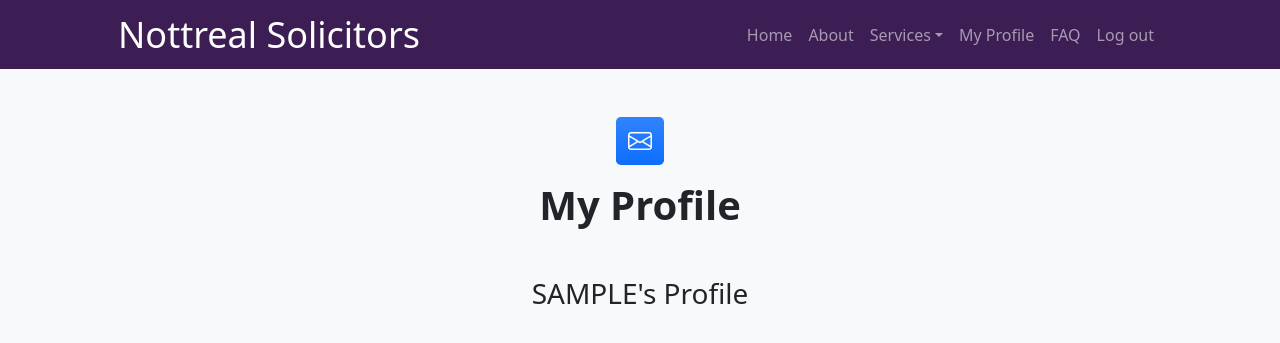
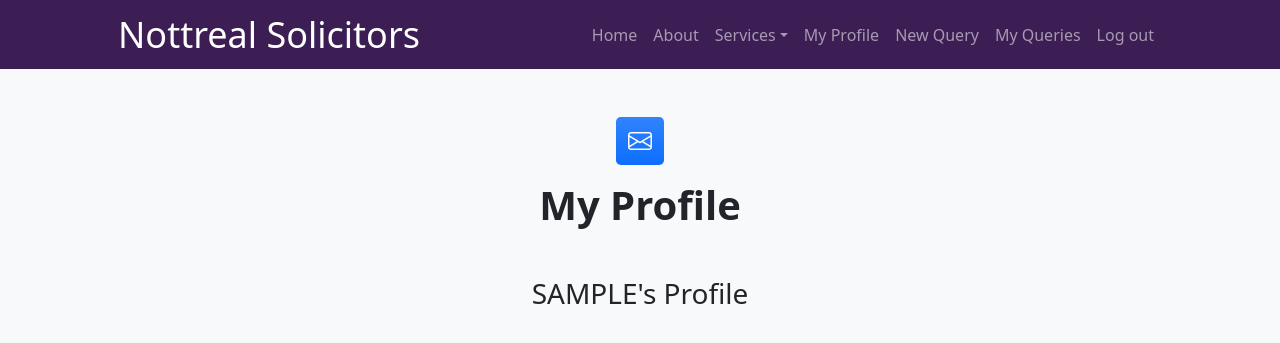
Before and after one commit to MAziz-0/Legal_site, a Flask app: page /profile/1 in a window 1280 px wide. Shown: the top 343 px of the page. Run offline with Flask 2, Linux system fonts and the light colour scheme; the visitor is signed in with stand-in values (Sample User, id 1); a database or web service that is not in the repository returns one stand-in record (values such as "Sample title"); some libraries are stand-ins or nearby versions.

Commit message:
Added New Query link to navigation bar

```diff
--- a/templates/base.html
+++ b/templates/base.html
@@ -45,7 +45,8 @@
                             </li>
                             {% if session.user %}
                                 <li class="nav-item"><a class="nav-link" href="{{ url_for('profile', username=session['user']) }}">My Profile</a></li>
-                                <li class="nav-item"><a class="nav-link" href="{{ url_for('task') }}">Online Consulting</a></li>
+                                <li class="nav-item"><a class="nav-link" href="{{ url_for('add_question') }}">New Query</a></li>
+                                <li class="nav-item"><a class="nav-link" href="{{ url_for('task') }}">My Queries</a></li>
                                 <li class="nav-item"><a class="nav-link" href="{{ url_for('logout') }}">Log out</a></li>
 
                             {% else %}
--- a/templates/login.html
+++ b/templates/login.html
@@ -59,9 +59,9 @@
                         </ul>
                     </li>
                     {% if session.user %}
-                    <li class="nav-item"><a class="nav-link"
-                            href="{{ url_for('profile', username=session['user']) }}">My Profile</a></li>
-                    <li class="nav-item"><a class="nav-link" href="{{ url_for('task') }}">FAQ</a></li>
+                    <li class="nav-item"><a class="nav-link" href="{{ url_for('profile', username=session['user']) }}">My Profile</a></li>
+                    <li class="nav-item"><a class="nav-link" href="{{ url_for('add_question') }}">New Query</a></li>
+                    <li class="nav-item"><a class="nav-link" href="{{ url_for('task') }}">My Queries</a></li>
                     <li class="nav-item"><a class="nav-link" href="{{ url_for('logout') }}">Log out</a></li>
 
                     {% else %}
--- a/templates/profile.html
+++ b/templates/profile.html
@@ -51,9 +51,9 @@
                         </ul>
                     </li>
                     {% if session.user %}
-                    <li class="nav-item"><a class="nav-link"
-                            href="{{ url_for('profile', username=session['user']) }}">My Profile</a></li>
-                    <li class="nav-item"><a class="nav-link" href="{{ url_for('task') }}">FAQ</a></li>
+                    <li class="nav-item"><a class="nav-link" href="{{ url_for('profile', username=session['user']) }}">My Profile</a></li>
+                    <li class="nav-item"><a class="nav-link" href="{{ url_for('add_question') }}">New Query</a></li>
+                    <li class="nav-item"><a class="nav-link" href="{{ url_for('task') }}">My Queries</a></li>
                     <li class="nav-item"><a class="nav-link" href="{{ url_for('logout') }}">Log out</a></li>
 
                     {% else %}
```
Also changed, not shown: templates/add_question.html (added, +18 -0 lines).
